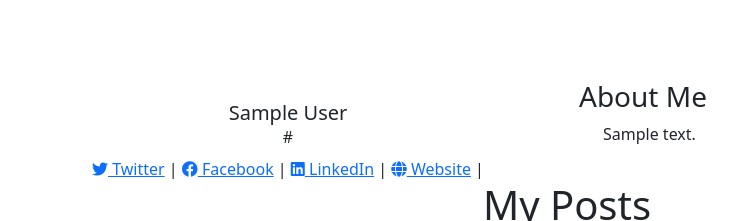
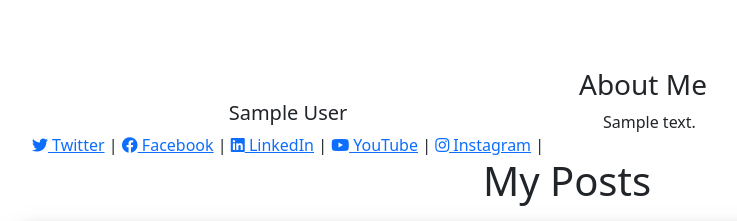
Before and after one commit to Delfinistkata/the-roaming-nomad, a Django app: page /members/1/profile/ in a window 1280 px wide. Shown: the part 483-704 px from the top of the page, without its empty margins (73-810 px from the left). Run offline with Django 3.2, Linux system fonts and the light colour scheme; a user stored in the database is signed in; tables that the repository leaves empty hold one stand-in row (values such as "Sample post"); some libraries are stand-ins or nearby versions.

Commit message:
Add authentication for user

```diff
--- a/members/templates/registration/user_profile.html
+++ b/members/templates/registration/user_profile.html
@@ -1,7 +1,7 @@
 {% extends "base.html" %}
 {% load static %}
 {% block content %}
-
+{% if user.is_authenticated %}
 <div class="container mt-5">
     <section class="section about-section gray-bg" id="about">
         <div class="container">
@@ -31,11 +31,11 @@
                     <div class="text-center mt-3">
 
                         <h5 class="mt-2 mb-0">{{ page_user.user.first_name }} {{ page_user.user.last_name }}</h5>
-                        <span>{{ page_user.website}}</span>
-
-
-
                         <div class="mt-2">
+                            {% if page_user.website_profile %}
+                            <a href="{{page_user.website_profile}}" class="social-icon" target="_blank"><i
+                                    class="fa-regular fa-globe"></i>Website</a> |
+                            {% endif %}
                             {% if page_user.twitter_profile %}
                             <a href="{{page_user.twitter_profile}}" class="social-icon" target="_blank"><i
                                     class="fab fa-twitter"></i> Twitter</a> |
@@ -48,15 +48,11 @@
                             <a href="{{page_user.linkedin_profile}}" class="social-icon" target="_blank"><i
                                     class="fab fa-linkedin"></i> LinkedIn</a> |
                             {% endif %}
-                            {% if page_user.website %}
-                            <a href="{{page_user.website}}" class="social-icon" target="_blank"><i
-                                    class="fas fa-globe"></i> Website</a> |
-                            {% endif %}
-                            {% if page_user.youtube %}
+                            {% if page_user.youtube_profile %}
                             <a href="{{page_user.youtube}}" class="social-icon" target="_blank"><i
                                     class="fab fa-youtube"></i> YouTube</a> |
                             {% endif %}
-                            {% if page_user.instagram %}
+                            {% if page_user.instagram_profile %}
                             <a href="{{page_user.instagram}}" class="social-icon" target="_blank"><i
                                     class="fab fa-instagram"></i> Instagram</a> |
                             {% endif %}
@@ -67,7 +63,6 @@
         </div>
     </section>
     <div class="row d-flex justify-content-center" id="post-lists">
-
         <div class="col-md-12">
             <div class="col-12 text-center">
                 <h1 class="heading-1  text-bold text-center">My Posts</h1>
@@ -170,12 +165,14 @@
                     </div>
                 </div>
             </div>
-
             {% endfor %}
         </div>
-
     </div>
-
 </div>
-
+{% else %}
+    <h3 class="text-center">
+        You are not authorised for this activity! Please contact the admin.
+    </div>
+    <a href="{% url 'login' %}" class="btn btn-primary  btn-sm">Login</a>
+{% endif%}
 {% endblock %}
```
